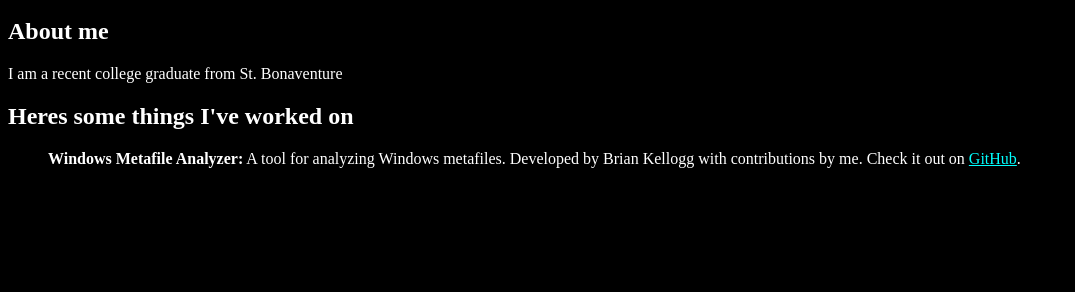
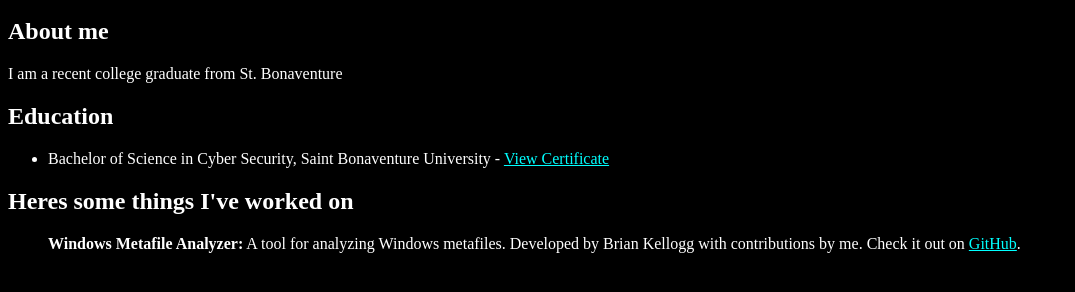
Before and after one commit to Jtl1e/mywebsite, a plain HTML site: page index.html in a window 1280 px wide. Shown: the part 48-340 px from the top of the page, without its empty margins (0-1075 px from the left). Drawn offline with Linux system fonts and the light colour scheme.

Commit message:
Update index.html

```diff
--- a/index.html
+++ b/index.html
@@ -13,6 +13,10 @@
         <h1>Hey, Im Jason</h1>
         <h2>About me</h2>
         <p> I am a recent college graduate from St. Bonaventure</p>
+        <h2>Education</h2>
+    <ul>
+        <li>Bachelor of Science in Cyber Security, Saint Bonaventure University - <a href="https://www.parchment.com/u/award/f4d9b36aed431be1db8601fb5ca4996e/file" style="color: cyan;">View Certificate</a></li>
+    </ul>
         <h2> Heres some things I've worked on</h2>
         <ul>
            <strong>Windows Metafile Analyzer:</strong> A tool for analyzing Windows metafiles. Developed by Brian Kellogg with contributions by me. Check it out on <a href="https://github.com/theflakes/fmd" style="color: cyan;">GitHub</a>.
```
